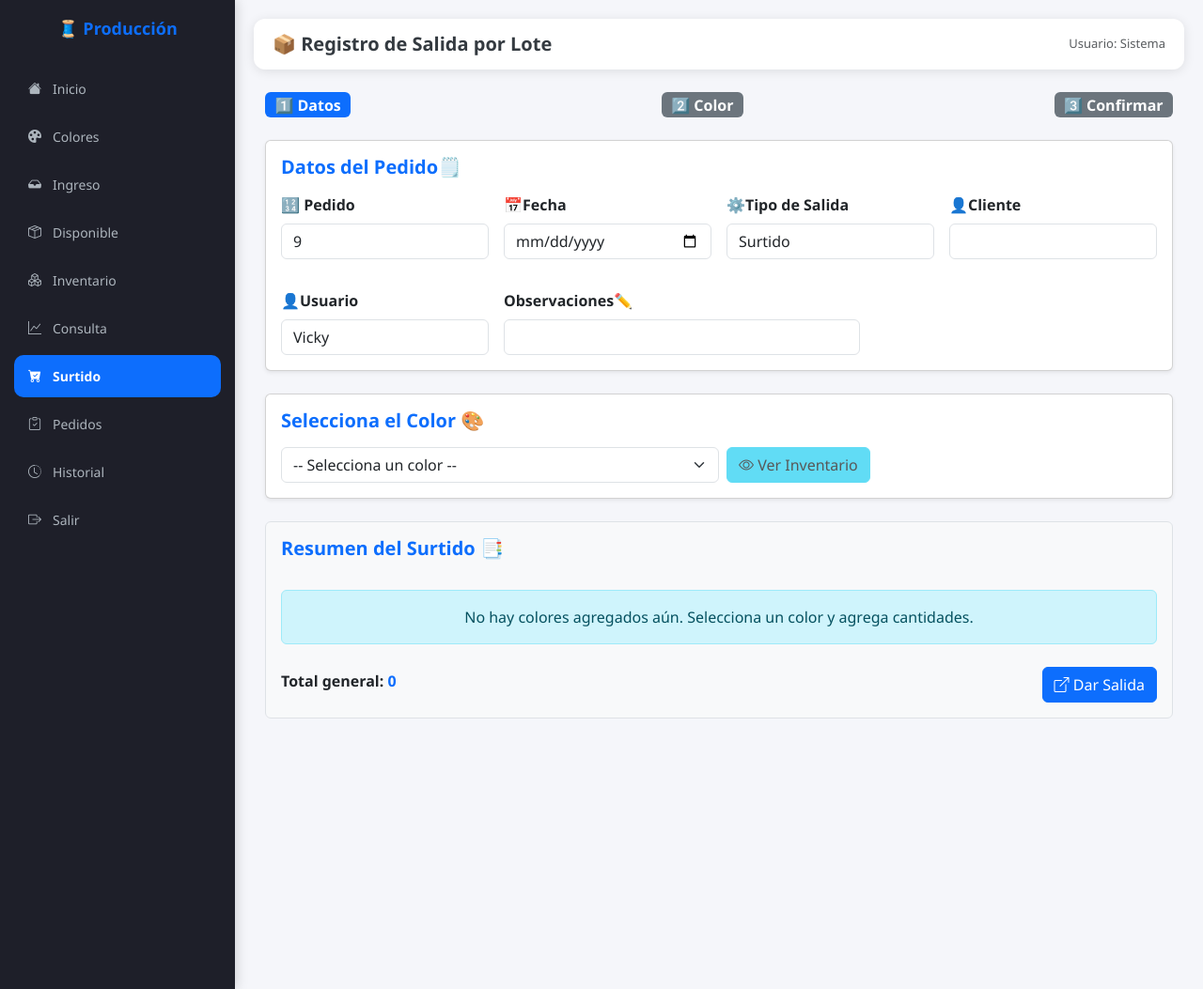
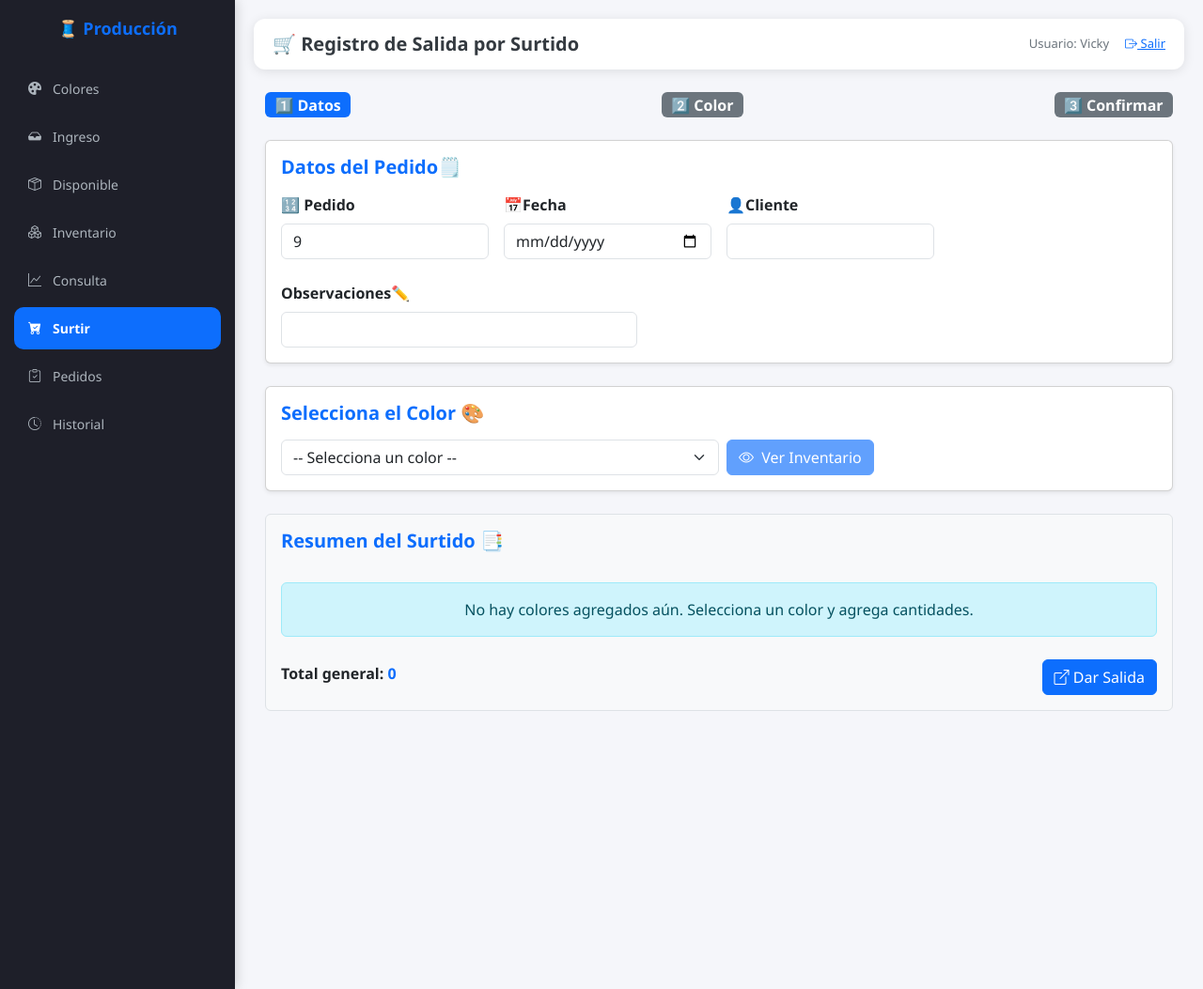
Before and after one commit to TijuanaIA/produccion-flask, a Flask app: page /surtido in a window 1280 px wide. Shown: the whole page at 94% size. Run offline with Flask 3, Linux system fonts and the light colour scheme; a user stored in the database is signed in; some libraries are stand-ins or nearby versions.

Commit message:
Actualización en plantillas html

```diff
--- a/app.py
+++ b/app.py
@@ -129,6 +129,7 @@ def login():
             return redirect(url_for("login"))
 
     return render_template("login.html")
+
 
 @app.route("/logout")
 def logout():
@@ -657,6 +658,7 @@ def eliminar_corte(corte_id):
 
 #----RUTA PARA LISTAR CORTES----
 @app.route("/cortes_listado")
+@login_requerido
 def ver_cortes():
 
     # Carga datos para selects
@@ -716,6 +718,7 @@ def ver_cortes():
 
 #----RUTA PARA LISTAR PRODUCCIÓN----
 @app.route("/produccion", methods=["GET", "POST"])
+@login_requerido
 def produccion_listado():
 
     # Carga filtros y listas para selects
@@ -860,6 +863,7 @@ def actualizar_estados():
 
 #----RUTA PARA MARCAR ESTADO DE COSTURA EN MASA----
 @app.route("/marcar_estado_costura", methods=["POST"])
+@login_requerido
 def marcar_estado_costura():
     try:
         ids = request.form.getlist("produccion_ids")
@@ -911,6 +915,7 @@ def marcar_estado_costura():
 
 # --- RUTA PARA VER EL HISTORIAL DEL ESTATUS ---
 @app.route("/historial_status", methods=["GET"])
+@login_requerido
 def historial_status():
     colores = Color.query.order_by(Color.nombre).all()
     estados = Status.query.order_by(Status.nombre).all()
@@ -996,6 +1001,7 @@ def historial_status():
 # ---- RUTA PARA DASHBOARD DE PRODUCCIÓN ----
 
 @app.route("/dashboard_produccion", methods=["GET"])
+@login_requerido
 def dashboard_produccion():
     mes = request.args.get("mes")
     anio = request.args.get("anio")
@@ -1130,6 +1136,7 @@ def api_resumen_mes():
 # ==========================
 
 @app.route('/recepcion_produccion')
+@login_requerido
 def recepcion_produccion():
 
     # Obtener el ID del status "Enviada_a_inventario"
@@ -1193,6 +1200,7 @@ def recepcionar_prenda(id):
 # ==========================
 
 @app.route("/ingreso_manual", methods=["GET", "POST"])
+@login_requerido
 def ingreso_manual():
     colores = Color.query.all()
     tallas = Talla.query.all()
@@ -1284,6 +1292,7 @@ def ingreso_manual():
 #   RUTA: Inventario solo Estatus "En_Inventario"
 # ===============================
 @app.route("/inventario_disponible", methods=["GET"])
+@login_requerido
 def inventario_disponible():
     color_id = request.args.get("color_id")
     talla_id = request.args.get("talla_id")
@@ -1323,6 +1332,7 @@ def inventario_disponible():
 #   RUTA: Inventario General
 # ===============================
 @app.route("/inventario_general", methods=["GET"])
+@login_requerido
 def inventario_general():
     color_id = request.args.get("color_id")
     talla_id = request.args.get("talla_id")
@@ -1557,6 +1567,7 @@ def salida_simple(id):
 #   RUTA: Ver Historial de Inventario
 # ===============================
 @app.route("/ver_historial_inventario")
+@login_requerido
 def ver_historial_inventario():
 
     # Obtener filtros
@@ -1606,8 +1617,9 @@ def ver_historial_inventario():
 
 # --- RUTA PARA DAR SALIDAS POR LOTE---
 @app.route("/surtido", methods=["GET","POST"])
+@login_requerido
 def surtido():
-    colores = Color.query.order_by(Color.nombre).all()
+    colores = Color.query.order_by(Color.id).all()
     tallas = Talla.query.order_by(Talla.id).all()
     usuario_actual = session.get("usuario", "Sistema")
 
@@ -1663,7 +1675,6 @@ def salida_lote():
     if not data:
         return jsonify({"status": "error", "mensaje": "No se recibieron datos"}), 400
 
-    tipo_salida = data.get("tipo_salida")
     cliente = data.get("cliente")
     numero_pedido = data.get("pedido_numero")
     observaciones = data.get("observaciones", "")
@@ -1819,6 +1830,7 @@ def salida_lote():
 #===============================
 
 @app.route("/pedidos")
+@login_requerido
 def ver_pedidos():
     pedidos = Pedido.query.order_by(Pedido.fecha.desc()).all()
     status_pedidos = (StatusPedido.query.order_by(StatusPedido.id.desc()).limit(3).all()[::-1])
@@ -2094,6 +2106,7 @@ def pedido_cancelar(pedido_id):
 #===============================
 
 @app.route("/consulta")
+@login_requerido
 def consulta():
 
     color_id = request.args.get("color_id")
--- a/templates/base.html
+++ b/templates/base.html
@@ -429,11 +429,6 @@
     <div class="sidebar">
         <h3>🧵 Producción</h3>
 
-        <a href="{{ url_for('inicio') }}" title="Inicio">
-            <i class="bi bi-house-fill"></i>
-            <span>Inicio</span>
-        </a>
-
         <a href="{{ url_for('gestionar_colores') }}" title="Colores">
             <i class="bi bi-palette-fill"></i>
             <span>Colores</span>
@@ -461,7 +456,7 @@
 
         <a href="{{ url_for('surtido') }}" title="Ventana de Surtido">
             <i class="bi bi-cart-check-fill"></i>
-            <span>Surtido</span>
+            <span>Surtir</span>
         </a>
 
         <a href="{{ url_for('ver_pedidos') }}" title="Ventana de Pedidos">
@@ -474,10 +469,6 @@
             <span>Historial</span>
         </a>
 
-        <a href="{{ url_for('logout') }}" title="Salir">
-            <i class="bi bi-box-arrow-right"></i>
-            <span>Salir</span>
-        </a>
     </div>
 
     <!-- Contenido Principal -->
@@ -486,7 +477,13 @@
         <!-- Header -->
         <div class="topbar">
             <h5>{% block header %}Panel de Control{% endblock %}</h5>
-            <span class="text-muted">Usuario: Sistema</span>
+            <span>Usuario: {{ session.get('usuario', 'Invitado') }}
+            &nbsp;&nbsp;&nbsp;
+            <a href="{{ url_for('logout') }}" title="Salir">
+            <i class="bi bi-box-arrow-right"></i>
+            Salir
+            </a>
+            </span>
         </div>
 
         <!-- Mensajes flash -->
--- a/templates/consulta.html
+++ b/templates/consulta.html
@@ -351,7 +351,7 @@
             <div class="mb-3">
                 <label class="label-filtro">🎨 Selecciona un Color:</label>
                 <select name="color_id" class="form-select select-grande">
-                    <option value="">📋 Ver Todos los Colores</option>
+                    <option value="">📋Lista de Colores</option>
                     {% for c in colores %}
                         <option value="{{ c.id }}" {% if color_seleccionado == c.id|string %}selected{% endif %}>
                             {{ c.nombre }}
@@ -364,7 +364,7 @@
             <div class="mb-3">
                 <label class="label-filtro">👕 Selecciona una Talla:</label>
                 <select name="talla_id" class="form-select select-grande">
-                    <option value="">📋 Ver Todas las Tallas</option>
+                    <option value="">📋Lista de Tallas</option>
                     {% for t in tallas %}
                         <option value="{{ t.id }}" {% if talla_seleccionada == t.id|string %}selected{% endif %}>
                             {{ t.nombre }}
@@ -431,7 +431,7 @@
             {% for color, items in inventarios_agrupados.items() %}
                 <div class="resultados-container mb-4">
                     <div class="color-titulo">
-                        🎨 <strong>Color:</strong> {{ color }}
+                        🎨 {{ color }}
                     </div>
 
                     <div class="tabla-wrapper">
--- a/templates/editar_color.html
+++ b/templates/editar_color.html
@@ -11,6 +11,4 @@
     <button class="btn btn-primary" type="submit">Guardar</button>
   </div>
 </form>
-
-<a href="{{ url_for('gestionar_colores') }}" class="btn btn-secondary mt-3">Volver a Colores</a>
 {% endblock %}
--- a/templates/pedidos.html
+++ b/templates/pedidos.html
@@ -82,7 +82,6 @@
                 <p><strong>Cantidad Total:</strong> {{ pedido.detalles | sum(attribute='cantidad') }}</p>
                 <p><strong>Costo Total:</strong> ${{ pedido.costo_total }}</p>
                 <p><strong>Observaciones:</strong> {{ pedido.observaciones or "N/A" }}</p>
-                <p><strong>Estatus:</strong> {{ pedido.status_pedido or "N/A" }}</p>
 
                 <hr>
 
--- a/templates/surtido.html
+++ b/templates/surtido.html
@@ -1,6 +1,6 @@
 {% extends "base.html" %}
 {% block title %}Salidas por Lote - Producción{% endblock %}
-{% block header %}📦 Registro de Salida por Lote{% endblock %}
+{% block header %}🛒 Registro de Salida por Surtido{% endblock %}
 
 {% block content %}
 <style>
@@ -73,7 +73,8 @@
       padding: 0.4rem 0.6rem;
     }
   }
-</style>
+
+  </style>
 
 <div class="container mt-4">
 
@@ -97,20 +98,12 @@
         <input type="date" class="form-control" name="fecha" value="{{ fecha_hoy }}" required>
       </div>
       <div class="col-md-3">
-        <label class="form-label fw-semibold">⚙️Tipo de Salida</label>
-        <input type="text" class="form-control" name="tipo_salida" value="Surtido" readonly>
-      </div>
-      <div class="col-md-3">
         <label class="form-label fw-semibold">👤Cliente</label>
         <input type="text" class="form-control" name="cliente" required>
       </div>
     </div>
 
-    <div class="row g-3 mt-3">
-      <div class="col-md-3">
-        <label class="form-label fw-semibold">👤Usuario</label>
-        <input type="text" class="form-control" name="usuario" value="{{ usuario_actual }}" readonly>
-      </div>
+    <div class="row g-3 mt-2">
       <div class="col-md-5">
         <label class="form-label fw-semibold">Observaciones✏️</label>
         <input type="text" class="form-control" name="observaciones">
@@ -128,8 +121,8 @@
           <option value="{{ c.id }}">{{ c.nombre }}</option>
         {% endfor %}
       </select>
-      <button type="button" class="btn btn-info" id="btn_ver_inventario" disabled data-bs-toggle="modal" data-bs-target="#modalInventario">
-        <i class="bi bi-eye"></i> Ver Inventario
+      <button type="button" class="btn btn-primary" id="btn_ver_inventario" disabled data-bs-toggle="modal" data-bs-target="#modalInventario" aria-label="Ver inventario del color seleccionado">
+        <i class="bi bi-eye me-1"></i> Ver Inventario
       </button>
     </div>
   </div>
@@ -468,11 +461,11 @@ document.getElementById("btn_dar_salida").addEventListener("click", async () =>
 
   const pedido = {
     pedido_numero: pedidoNumero,
-    fecha: document.querySelector("[name='fecha']").value,
-    tipo_salida: document.querySelector("[name='tipo_salida']").value,
-    cliente: document.querySelector("[name='cliente']").value,
-    usuario: document.querySelector("[name='usuario']").value,
-    observaciones: document.querySelector("[name='observaciones']").value,
+    fecha: document.querySelector("[name='fecha']").value || "",
+    tipo_salida: "Surtido",
+    cliente: document.querySelector("[name='cliente']").value || "",
+    usuario: "",
+    observaciones: document.querySelector("[name='observaciones']")?.value || "",
     detalles: datos
   };
 
@@ -499,7 +492,6 @@ document.getElementById("btn_dar_salida").addEventListener("click", async () =>
       // Reset: datos del pedido
       document.querySelector("[name='cliente']").value = "";
       document.querySelector("[name='observaciones']").value = "";
-      document.querySelector("[name='tipo_salida']").value = "Surtido";
       document.querySelector("[name='fecha']").value = "{{ fecha_hoy }}";
       document.getElementById("color").value = "";
       document.getElementById("btn_ver_inventario").disabled = true;
```
Also changed, not shown: instance/produccion.db.
